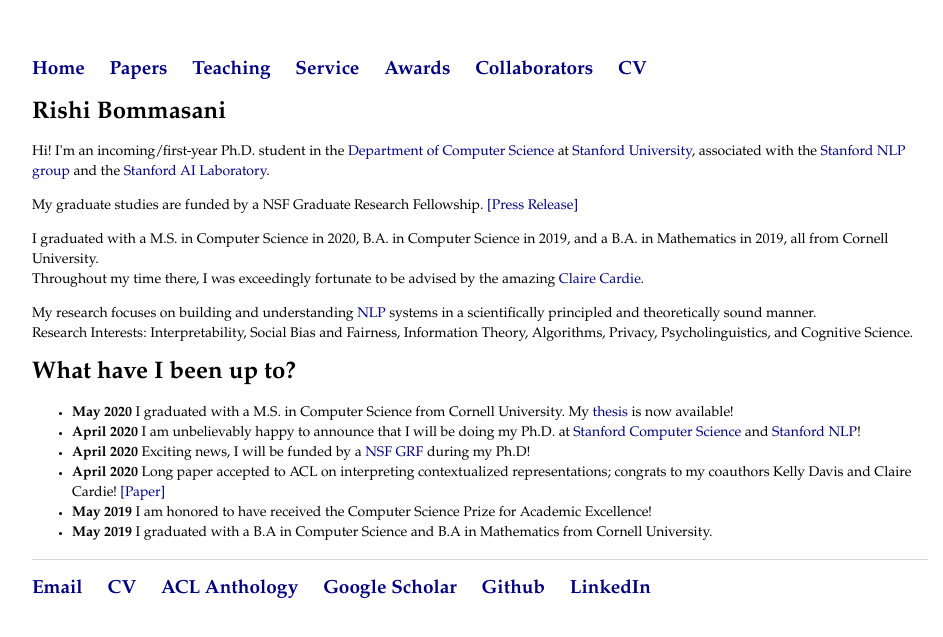
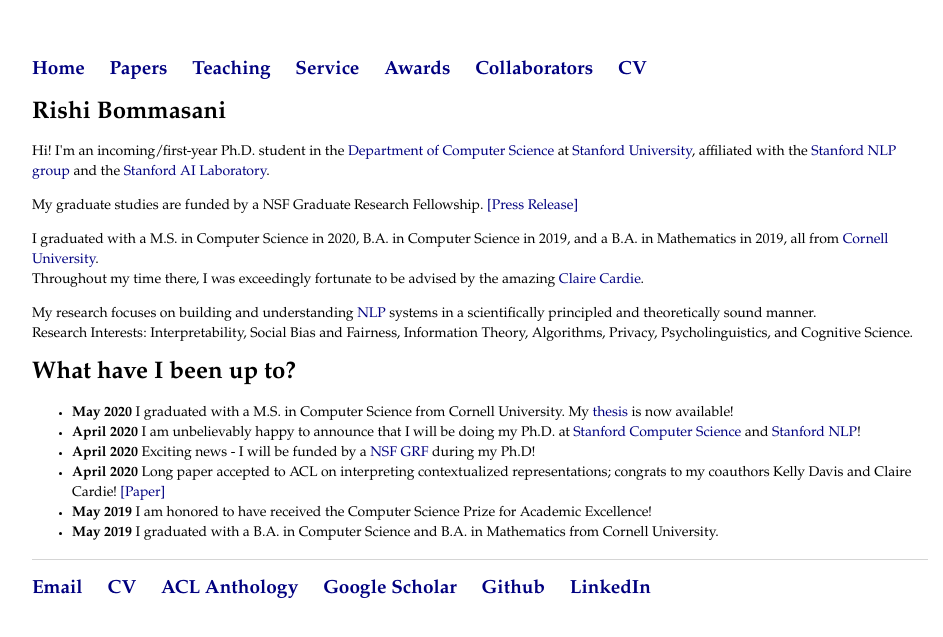
Before and after one commit to rishibommasani/rishibommasani.github.io, a Jekyll site: the page built from index.html, in a window 1280 px wide. Shown: the top 637 px of the page, without its empty margins (160-1103 px from the left). Built offline with Jekyll 4.4.1, drawn with Linux system fonts in a browser that asks for light colours.

Commit message:
Update index.html

```diff
--- a/index.html
+++ b/index.html
@@ -4,11 +4,11 @@
 ---
 			<div class="blurb">
 				<h1> Rishi Bommasani</h1>
-				<p>Hi! I'm an incoming/first-year Ph.D. student in the <a href="https://cs.stanford.edu/">Department of Computer Science</a> at <a href="https://www.cornell.edu">Stanford University</a>, associated with the <a href="https://nlp.stanford.edu/">Stanford NLP group</a> and the <a href="https://ai.stanford.edu/">Stanford AI Laboratory</a>. </p>
+				<p>Hi! I'm an incoming/first-year Ph.D. student in the <a href="https://cs.stanford.edu/">Department of Computer Science</a> at <a href="https://www.stanford.edu/">Stanford University</a>, affiliated with the <a href="https://nlp.stanford.edu/">Stanford NLP group</a> and the <a href="https://ai.stanford.edu/">Stanford AI Laboratory</a>. </p>
 
 				<p> My graduate studies are funded by a NSF Graduate Research Fellowship. <a href="https://www.cs.cornell.edu/information/news/newsitem11136/cs-graduate-students-receive-national-science-foundation-graduate"> [Press Release] </a> </p>
 
-				<p> I graduated with a M.S. in Computer Science in 2020, B.A. in Computer Science in 2019, and a B.A. in Mathematics in 2019, all from Cornell University.
+				<p> I graduated with a M.S. in Computer Science in 2020, B.A. in Computer Science in 2019, and a B.A. in Mathematics in 2019, all from <a href="https://www.cornell.edu/">Cornell University</a>.
 				    <br> Throughout my time there, I was exceedingly fortunate to be advised by the amazing <a href="http://www.cs.cornell.edu/home/cardie/">Claire Cardie</a>. </p>
 
 				<p> My research focuses on building and understanding <a href="https://en.wikipedia.org/wiki/Natural_language_processing">NLP</a> systems in a scientifically principled and theoretically sound manner.
@@ -19,10 +19,10 @@
 		  <ul>
 	  <li><b>May 2020</b> I graduated with a M.S. in Computer Science from Cornell University. My <a href="https://github.com/rishibommasani/rishibommasani.github.io/blob/master/papers/MSThesis.pdf">thesis</a> is now available!</li>
 	  <li><b>April 2020</b> I am unbelievably happy to announce that I will be doing my Ph.D. at <a href="https://cs.stanford.edu/">Stanford Computer Science</a> and <a href="https://nlp.stanford.edu/">Stanford NLP</a>! </li>
-	  <li><b>April 2020</b> Exciting news, I will be funded by a <a href="https://www.cs.cornell.edu/information/news/newsitem11136/cs-graduate-students-receive-national-science-foundation-graduate">NSF GRF</a> during my Ph.D! </li>
+	  <li><b>April 2020</b> Exciting news - I will be funded by a <a href="https://www.cs.cornell.edu/information/news/newsitem11136/cs-graduate-students-receive-national-science-foundation-graduate">NSF GRF</a> during my Ph.D! </li>
 	  <li><b>April 2020</b> Long paper accepted to ACL on interpreting contextualized representations; congrats to my coauthors Kelly Davis and Claire Cardie! <a href="https://www.aclweb.org/anthology/2020.acl-main.431/"> [Paper] </a> </li>
 	  <li><b>May 2019</b> I am honored to have received the Computer Science Prize for Academic Excellence!</li>
-	  <li><b>May 2019</b> I graduated with a B.A in Computer Science and B.A in Mathematics from Cornell University.</li>
+	  <li><b>May 2019</b> I graduated with a B.A. in Computer Science and B.A. in Mathematics from Cornell University.</li>
 <!-- 	  <li><b>March 2020</b> Held our (the?) first ever virtual research night! In its third iteration, <a href="https://www.cs.cornell.edu/events/research-night">CS Research Night</a>  was an astounding success, with over 			50+ undergrads showing up in spite of the virtual format/challenges in the world due to COVID-19. Thanks <a href="https://www.cs.cornell.edu/people/staff">Vanessa</a>, <a href="http://www.cs.cornell.edu/~kb/">Kavita</a>, and <a href="https://www.cs.cornell.edu/~asampson/">Adrian</a> for making this happen.</li> -->
 <!--      <li><b>December 2019</b> Headed to my first NeurIPS! Presenting two  papers at <a href="https://sites.google.com/view/mlwithguarantees">ML with Guarantees</a> and <a href="https://context-composition.github.io/">Context and Compositionality</a>! I was graciously supported by a NeurIPS Student Travel Grant and Cornell University. </li> -->
 <!-- 	  <li><b>November 2019</b> Three papers in preparation for ACL 2020 submission. Wrapping up grad school applications. </li> -->
```
